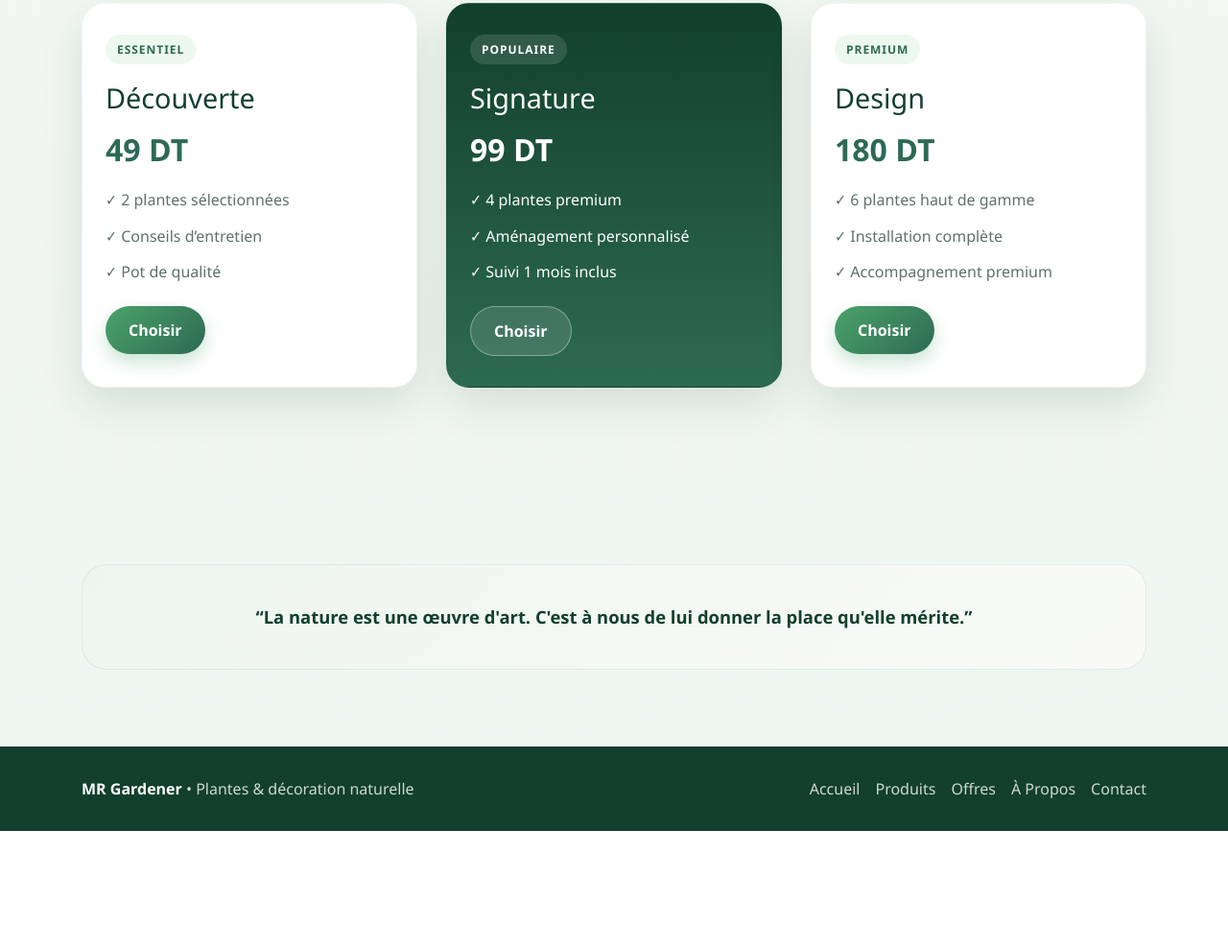
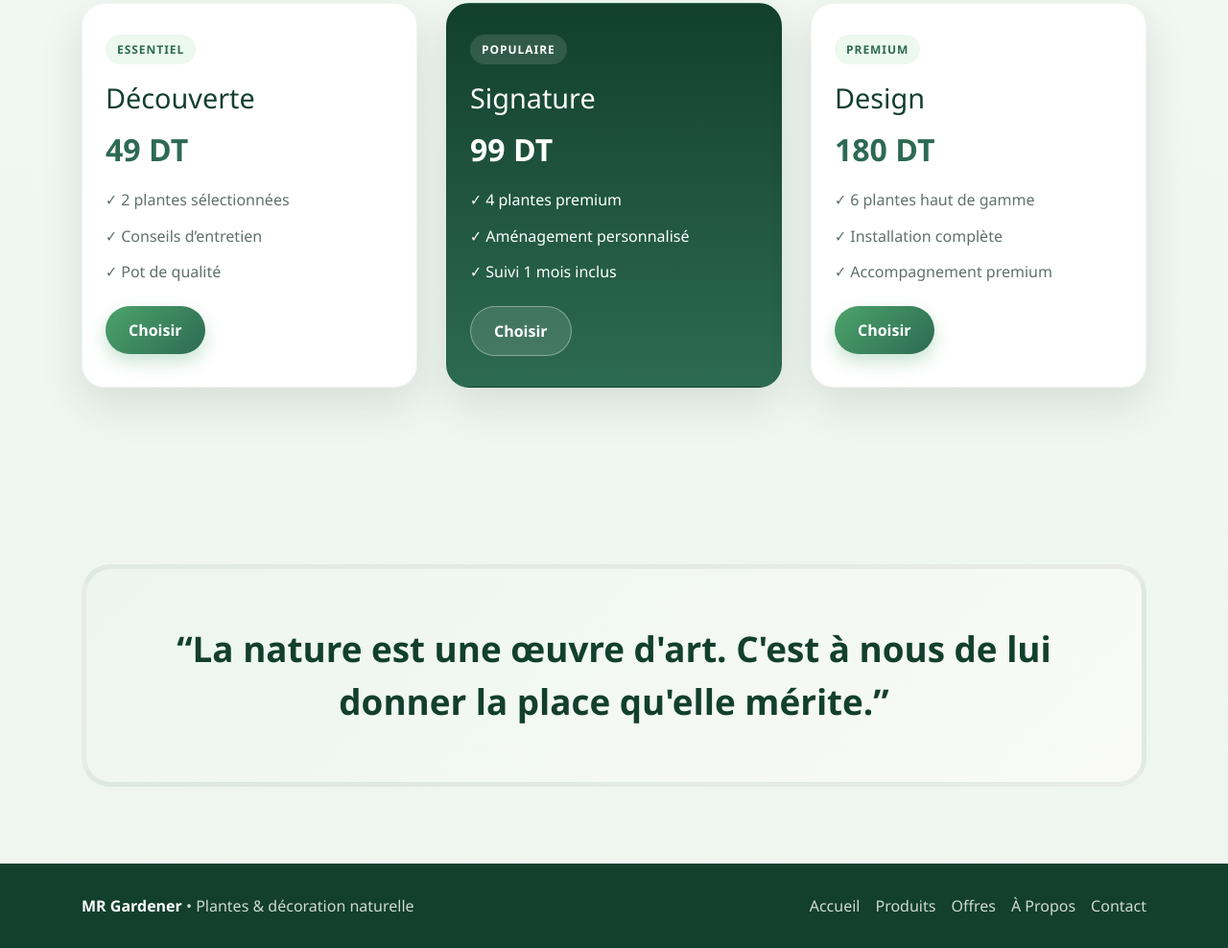
Before and after one commit to SahbiMethnani/MR_gardener, a plain HTML site: page index.html in a window 1280 px wide. Shown: the part 2257-3245 px from the top of the page at 96% size. Before the commit the page ends 3123 px from the top, so only its background shows below. Drawn offline with nearby package versions, Linux system fonts and the light colour scheme.

Commit message:
maj de style de quotes

```diff
--- a/styles.css
+++ b/styles.css
@@ -395,13 +395,13 @@ img {
 
 .quote-block {
   background: linear-gradient(135deg, #ecf6ee, #f9faf6);
-  border-radius: 26px;
-  padding: 2.5rem;
-  border: 1px solid rgba(18, 63, 46, 0.07);
+  border-radius: 30px;
+  padding: 3.5rem;
+  border: 5px solid rgba(18, 63, 46, 0.07);
 }
 
 .quote-block p {
-  font-size: 1.15rem;
+  font-size: 2.30rem;
   color: var(--green-900);
   margin: 0;
   font-weight: 600;
```
